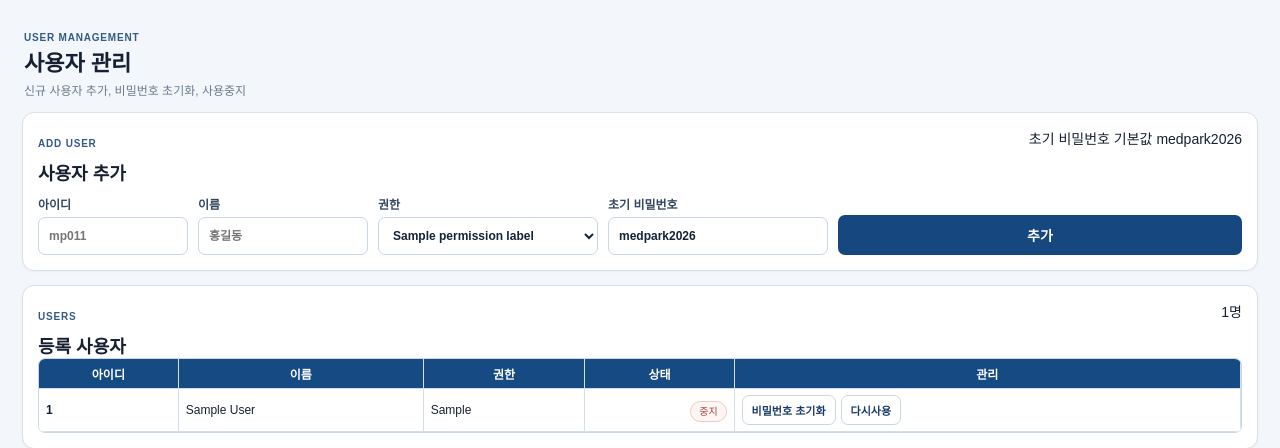
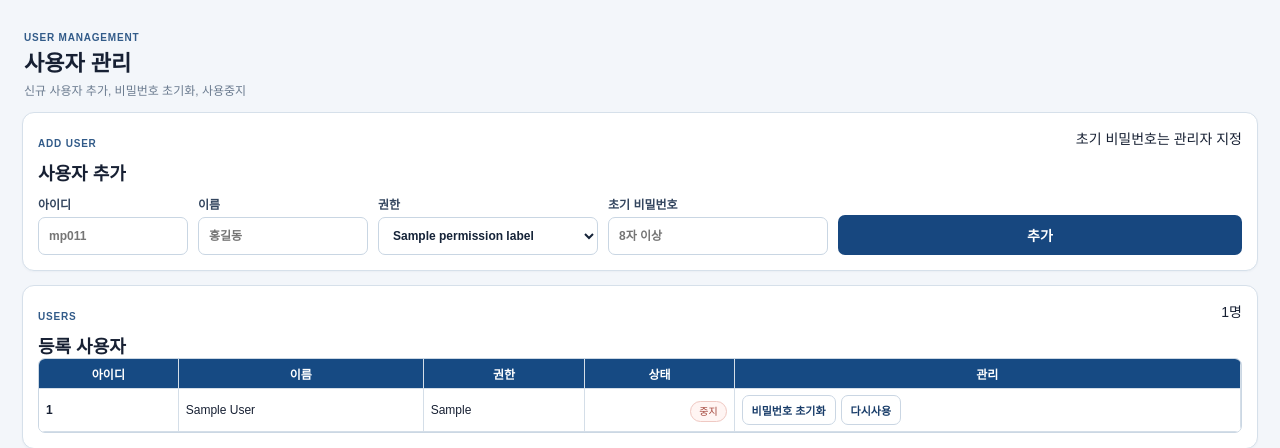
Before and after one commit to zirocool83-byte/medpark, a Python web app: template templates/users.html in a window 1280 px wide. Shown: the part 70-518 px from the top of the page. Run offline with Jinja, Linux system fonts and the light colour scheme; the template is opened without the code that fills it: most values are stand-ins (such as "Sample title", 1, 10 or a date in 2020).

Commit message:
Keep initial password out of public user template

```diff
--- a/templates/users.html
+++ b/templates/users.html
@@ -12,7 +12,7 @@
   <div class="page-heading"><div><p class="eyebrow">USER MANAGEMENT</p><h1>사용자 관리</h1><p>신규 사용자 추가, 비밀번호 초기화, 사용중지</p></div></div>
 
   <section class="card">
-    <div class="section-head"><div><p class="eyebrow">ADD USER</p><h2>사용자 추가</h2></div><span>초기 비밀번호 기본값 medpark2026</span></div>
+    <div class="section-head"><div><p class="eyebrow">ADD USER</p><h2>사용자 추가</h2></div><span>초기 비밀번호는 관리자 지정</span></div>
     <form method="post" class="user-create-form">
       <label>아이디<input name="user_id" placeholder="mp011"></label>
       <label>이름<input name="display_name" placeholder="홍길동"></label>
@@ -21,7 +21,7 @@
           {% for code,label in permission_labels.items() %}<option value="{{code}}">{{label}}</option>{% endfor %}
         </select>
       </label>
-      <label>초기 비밀번호<input name="password" value="medpark2026"></label>
+      <label>초기 비밀번호<input name="password" type="password" placeholder="8자 이상"></label>
       <button class="btn primary" type="submit">추가</button>
     </form>
   </section>
@@ -39,7 +39,7 @@
             <td>{{permission_labels.get(u.permission_type, u.permission_type)}}</td>
             <td><span class="status-pill {% if u.active %}active{% else %}inactive{% endif %}">{% if u.active %}사용중{% else %}중지{% endif %}</span></td>
             <td class="row-actions">
-              <form method="post" action="{{url_for('user_reset',user_id=u.user_id)}}" onsubmit="return confirm('비밀번호를 medpark2026으로 초기화할까요?')"><button class="btn tiny secondary">비밀번호 초기화</button></form>
+              <form method="post" action="{{url_for('user_reset',user_id=u.user_id)}}" onsubmit="return confirm('비밀번호를 초기 비밀번호로 되돌릴까요?')"><button class="btn tiny secondary">비밀번호 초기화</button></form>
               {% if u.user_id != current_user.user_id %}
               <form method="post" action="{{url_for('user_toggle',user_id=u.user_id)}}"><button class="btn tiny {% if u.active %}danger{% else %}secondary{% endif %}">{% if u.active %}사용중지{% else %}다시사용{% endif %}</button></form>
               {% endif %}
```
